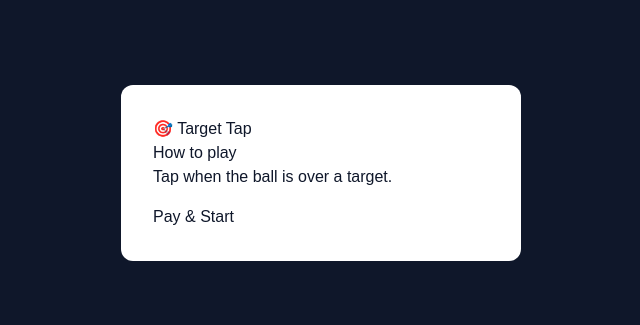
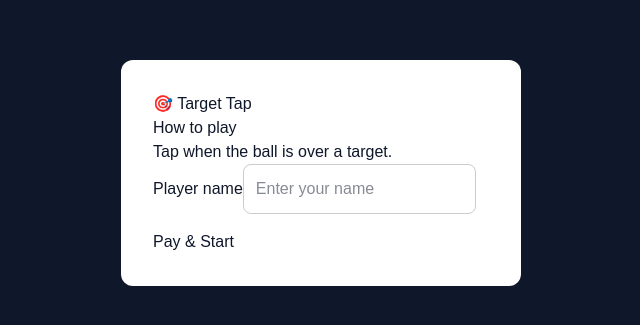
Before and after one commit to EmmaRask/Bullseye, a Next.js app: page / in a window 1280 px wide. Shown: the part 227-552 px from the top of the page, without its empty margins (319-959 px from the left). Built offline with nearby package versions, Linux system fonts and the light colour scheme.

Commit message:
added temporary  placeholder for name/ local storage in startscreen /resultscreen

```diff
--- a/features/target-tap-game/components/ResultScreen.tsx
+++ b/features/target-tap-game/components/ResultScreen.tsx
@@ -4,8 +4,14 @@ import { useEffect } from 'react';
 import { supabase } from '@/lib/supabase';
 
 export function ResultScreen() {
+
   useEffect(() => {
     const fetchScores = async () => {
+
+      const playerName = localStorage.getItem("playerName");
+
+      console.log("current player:", playerName);
+
       const { data, error } = await supabase
         .from('scores')
         .select('*');
--- a/features/target-tap-game/components/StartScreen.module.css
+++ b/features/target-tap-game/components/StartScreen.module.css
@@ -5,6 +5,7 @@
   align-items: center;
   background: #0f172a;
 }
+
 
 .card {
   background: white;
@@ -15,6 +16,12 @@
   max-width: 400px;
 }
 
+.card input {
+  padding: 0.75rem;
+  border: 1px solid #ccc;
+  border-radius: 0.5rem;
+}
+
 .button {
   margin-top: 1rem;
 }
--- a/features/target-tap-game/components/StartScreen.tsx
+++ b/features/target-tap-game/components/StartScreen.tsx
@@ -4,20 +4,28 @@ import { useRouter } from "next/navigation";
 import { useState } from "react";
 import { createTransaction } from "../../../api/centralbankAPI";
 import styles from "./StartScreen.module.css";
-//
+
 export function StartScreen() {
   const router = useRouter();
+  const [playerName, setPlayerName] = useState("");
   const [isLoading, setIsLoading] = useState(false);
   const [errorMessage, setErrorMessage] = useState<string | null>(null);
 
   async function handleStartGame(): Promise<void> {
+    if (!playerName.trim()) {
+      setErrorMessage("Please enter your name before starting.");
+      return;
+    }
+
     try {
       setIsLoading(true);
       setErrorMessage(null);
 
+      localStorage.setItem("playerName", playerName.trim());
+
       await createTransaction({
         seller: "bullseye",
-        buyer: "emma",
+        buyer: playerName.trim(),
         amount: 5,
       });
 
@@ -39,6 +47,15 @@ export function StartScreen() {
           <p>Tap when the ball is over a target.</p>
         </section>
 
+        <label htmlFor="playerName">Player name</label>
+        <input
+          id="playerName"
+          type="text"
+          value={playerName}
+          onChange={(event) => setPlayerName(event.target.value)}
+          placeholder="Enter your name"
+        />
+
         <button
           className={styles.button}
           onClick={handleStartGame}
```
